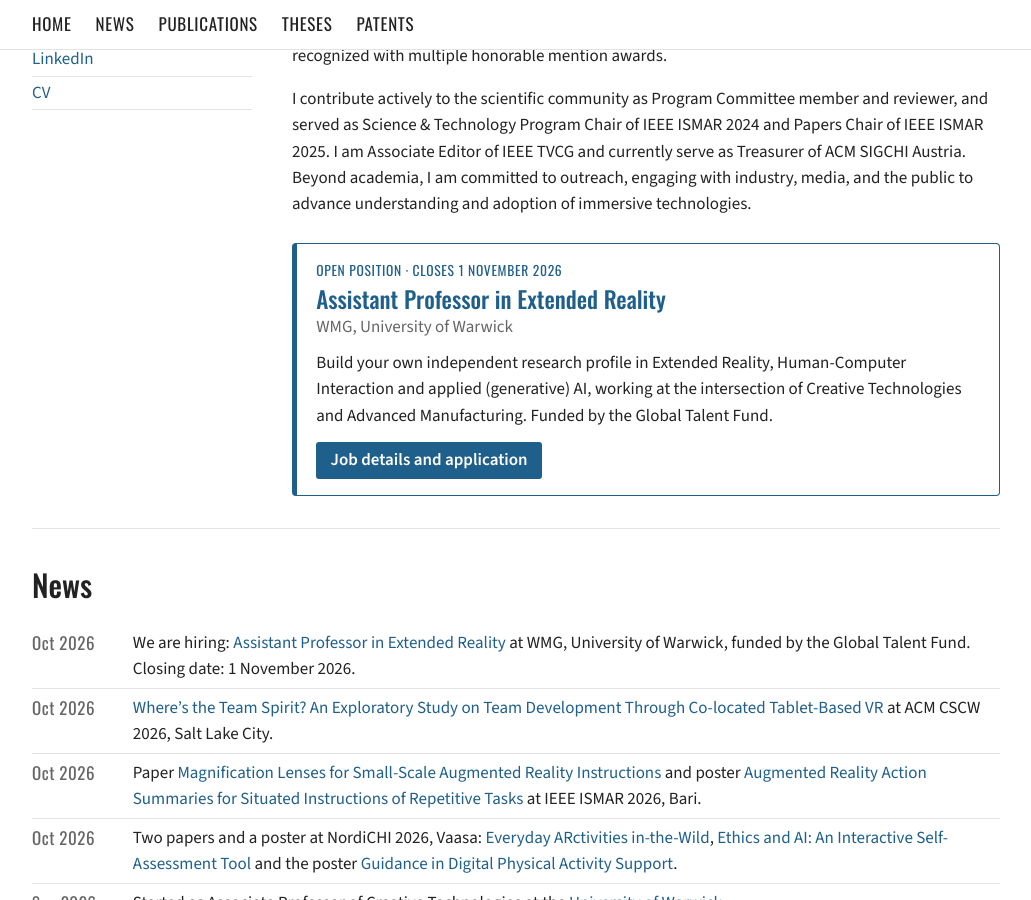
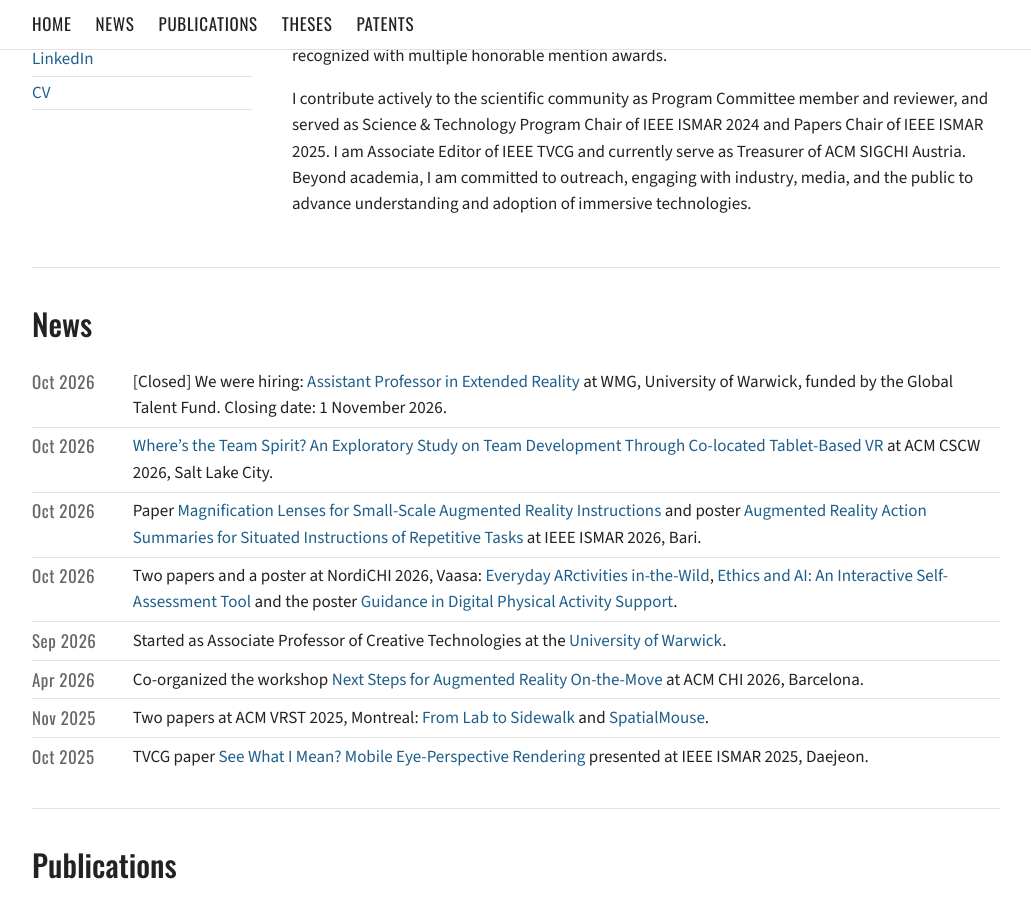
Before and after one commit to mtatz/mtatz.github.io, a Jekyll site: the page built from index.html, in a window 1280 px wide and 900 px high, scrolled down 483 px. Shown: the whole window, without its empty margins (124-1155 px from the left). Built offline with Jekyll 4.4.1, drawn with Linux system fonts in a browser that asks for light colours.

Commit message:
Remove closed XR assistant professor position, mark news as closed (#3)
Claude-Session: https://claude.ai/code/session_01YRaTJuBY5J1UM27my8h4za

Co-authored-by: Claude <noreply@anthropic.com>

```diff
--- a/_data/jobs.yml
+++ b/_data/jobs.yml
@@ -1,7 +1,2 @@
 # Open positions, shown in a box below the profile text.
 # Remove an entry after its closing date; with no entries the box disappears.
-- title: Assistant Professor in Extended Reality
-  unit: WMG, University of Warwick
-  closes: 1 November 2026
-  text: Build your own independent research profile in Extended Reality, Human-Computer Interaction and applied (generative) AI, working at the intersection of Creative Technologies and Advanced Manufacturing. Funded by the Global Talent Fund.
-  url: https://workwithus.warwick.ac.uk/job/COVENTRY-Assistant-Professor-in-Extended-Reality-CV4-7AL/1448508233/
--- a/_data/news.yml
+++ b/_data/news.yml
@@ -1,6 +1,6 @@
 # News items, newest first. One line each; `text` is Markdown (links allowed). `date` is YYYY-MM.
 - date: 2026-10
-  text: "We are hiring: [Assistant Professor in Extended Reality](https://workwithus.warwick.ac.uk/job/COVENTRY-Assistant-Professor-in-Extended-Reality-CV4-7AL/1448508233/) at WMG, University of Warwick, funded by the Global Talent Fund. Closing date: 1 November 2026."
+  text: "[Closed] We were hiring: [Assistant Professor in Extended Reality](https://workwithus.warwick.ac.uk/job/COVENTRY-Assistant-Professor-in-Extended-Reality-CV4-7AL/1448508233/) at WMG, University of Warwick, funded by the Global Talent Fund. Closing date: 1 November 2026."
 - date: 2026-10
   text: "[Where's the Team Spirit? An Exploratory Study on Team Development Through Co-located Tablet-Based VR](https://doi.org/10.1145/3817040) at ACM CSCW 2026, Salt Lake City."
 - date: 2026-10
```
